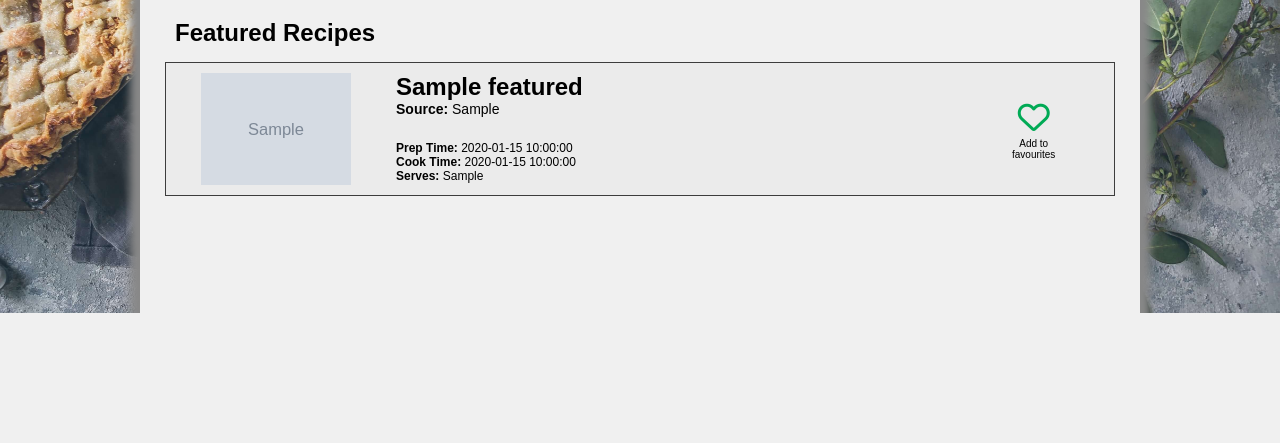
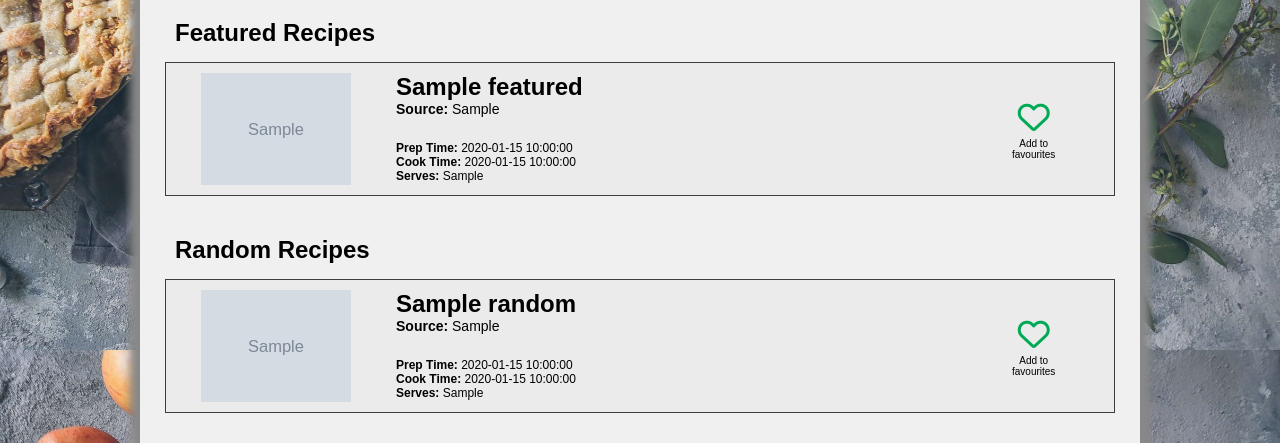
Before and after one commit to jamiewhittaker/fussee, a PHP site: template includes/app/templates/homepage-loggedin.html.twig in a window 1280 px wide. Shown: the part 507-950 px from the top of the page. Before the commit the page ends 820 px from the top, so only its background shows below. Run offline with PHP 8.4, Linux system fonts and the light colour scheme; the template is opened without the code that fills it: most values are stand-ins (such as "Sample title", 1, 10 or a date in 2020); grey boxes marked "Sample" are stand-in pictures; some libraries are stand-ins or nearby versions; some web fonts are replaced.

Commit message:
Added random recipes to homepage
Also, now the most recent 5 featured recipes are grabbed

```diff
--- a/css/main.css
+++ b/css/main.css
@@ -645,3 +645,7 @@ object{
 #next-page{
     float: right;
 }
+
+#divider{
+	height: 10px;
+}
--- a/includes/app/routes/favourites.php
+++ b/includes/app/routes/favourites.php
@@ -90,6 +90,10 @@ $app->post('/removefavourite', function(Request $request, Response $response) {
     $userID = $_SESSION['userID'];
     $recipeID = $_POST['recipeID'];
 
+    if ((isset($_SESSION['userID'])) === FALSE){
+        return;
+    }
+
     if((is_numeric($userID)) === FALSE) {
         return;
     }
--- a/includes/app/routes/homepage.php
+++ b/includes/app/routes/homepage.php
@@ -26,8 +26,12 @@ $app->get('/', function(Request $request, Response $response)
 $app->get('/homepage', function(Request $request, Response $response)
 {
     $db = new RecipeDatabaseWrapper();
+
     $featuredResult = $db->getFeatured();
     $arr["featured"] = $featuredResult;
+
+    $randomResult = $db->getRandomRecipes();
+    $arr["random"] = $randomResult;
 
     if (isset($_SESSION['loggedIn'])) {
         $arr["firstName"] = $_SESSION["firstName"];
--- a/includes/app/templates/homepage-loggedin.html.twig
+++ b/includes/app/templates/homepage-loggedin.html.twig
@@ -93,6 +93,34 @@
                     </div>
                 </div>
             {% endfor %}
+
+            <div id="divider"></div>
+            <div id="page-title">Random Recipes</div>
+
+            {% for recipe in random %}
+                <div id="recipe">
+                    <div class="recipe-left">
+                        <div id="recipeThumbnail">
+                            <a href="{{ recipe.recipeURL }}">
+                                <img src="{{ recipe.recipeImageURL }}" alt="{{ recipe.recipeTitle }}">
+                            </a>
+                        </div>
+
+                        <div id="recipeInfo">
+                            <div id="recipeTitle"><a href="{{ recipe.recipeURL }}">{{ recipe.recipeTitle }}</a></div>
+                            <div id="recipeSource"><span id="sub-title">Source: </span>{{ recipe.recipeSource }}</div>
+                            <div id="recipePrepTime"><span id="sub-title">Prep Time: </span>{{ recipe.recipePrepTime }}</div>
+                            <div id="recipeCookTime"><span id="sub-title">Cook Time: </span>{{ recipe.recipeCookTime }}</div>
+                            <div id="recipeServings"><span id="sub-title">Serves: </span>{{ recipe.recipeServings }}</div>
+                        </div>
+                    </div>
+
+                    <div class="favourite" data-id="{{ recipe.recipeID }}">
+                        <i class="far fa-heart"></i>
+                        <div class="favourite-text">Add to favourites</div>
+                    </div>
+                </div>
+            {% endfor %}
         </div>
 
     </div>
```
Also changed, not shown: includes/app/src/controllers/RecipeDatabaseWrapper.php (+13 -5 lines).
